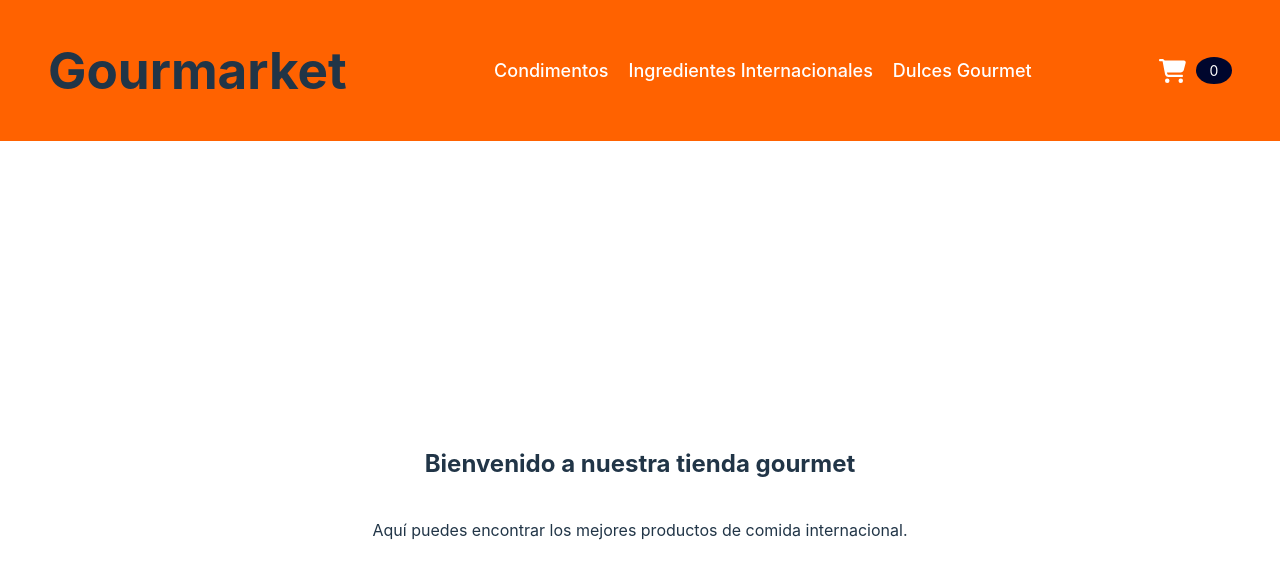
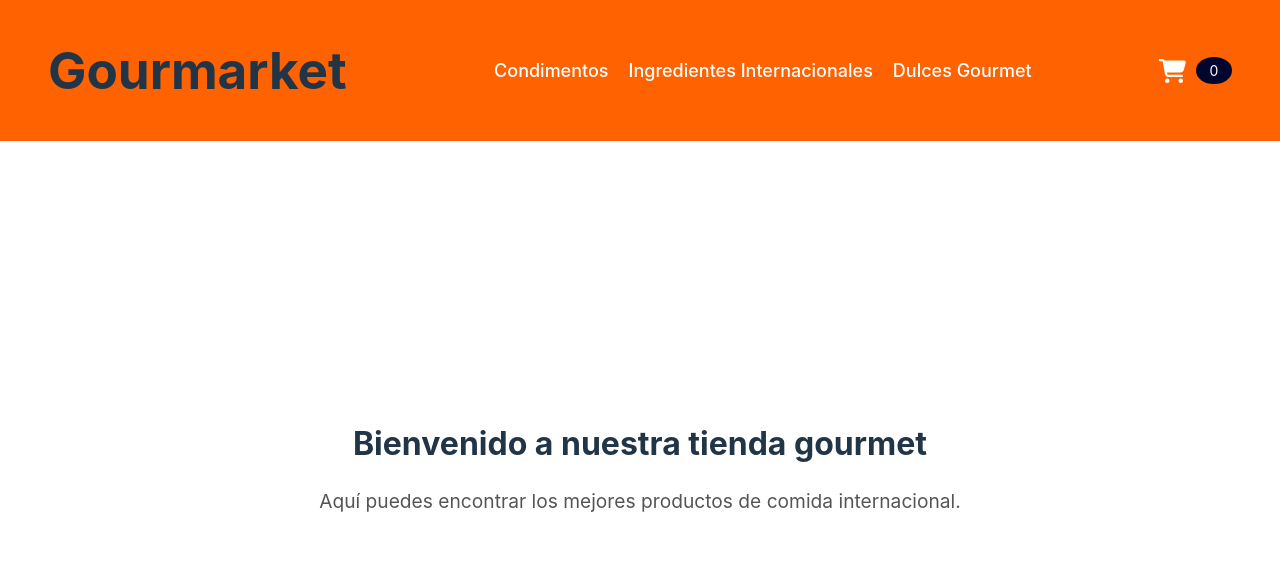
Before and after one commit to frbahamondes/react-js, a React (Vite) app: page / in a window 1280 px wide. Shown: the top 578 px of the page. Built offline with nearby package versions, Linux system fonts and the light colour scheme.

Commit message:
Item list container como elemento separado y funcionado

```diff
--- a/src/App.jsx
+++ b/src/App.jsx
@@ -1,7 +1,8 @@
-// App.jsx
+// src/App.jsx
 
 import React from 'react';
 import Navbar from './components/Navbar'; // Importamos el Navbar
+import ItemListContainer from './components/ItemListContainer'; // Importamos el nuevo componente
 import './App.css'; // Mantén este si tienes algunos estilos globales
 
 function App() {
@@ -10,10 +11,8 @@ function App() {
       {/* Usamos el componente Navbar */}
       <Navbar />
 
-      <main>
-        <h2>Bienvenido a nuestra tienda gourmet</h2>
-        <p>Aquí puedes encontrar los mejores productos de comida internacional.</p>
-      </main>
+      {/* Usamos el nuevo componente ItemListContainer */}
+      <ItemListContainer />
     </div>
   );
 }
--- a/src/components/ItemListContainer.jsx
+++ b/src/components/ItemListContainer.jsx
@@ -0,0 +1,15 @@
+// src/components/ItemListContainer.jsx
+
+import React from 'react';
+import './css/itemlistcontainer.css'; // Importamos los estilos
+
+const ItemListContainer = () => {
+    return (
+        <section className="item-list-container">
+            <h2>Bienvenido a nuestra tienda gourmet</h2>
+            <p>Aquí puedes encontrar los mejores productos de comida internacional.</p>
+        </section>
+    );
+};
+
+export default ItemListContainer;
--- /dev/null
+++ b/src/components/css/itemlistcontainer.css
@@ -0,0 +1,19 @@
+/* src/components/css/itemlistcontainer.css */
+
+.item-list-container {
+    text-align: center;
+    /* Centra el texto horizontalmente */
+    padding: 2rem;
+    padding-top: 160px;
+    /* Añadimos espacio en la parte superior para evitar que lo tape el navbar */
+}
+
+.item-list-container h2 {
+    font-size: 2rem;
+    margin-bottom: 1rem;
+}
+
+.item-list-container p {
+    font-size: 1.2rem;
+    color: #555;
+}
```
